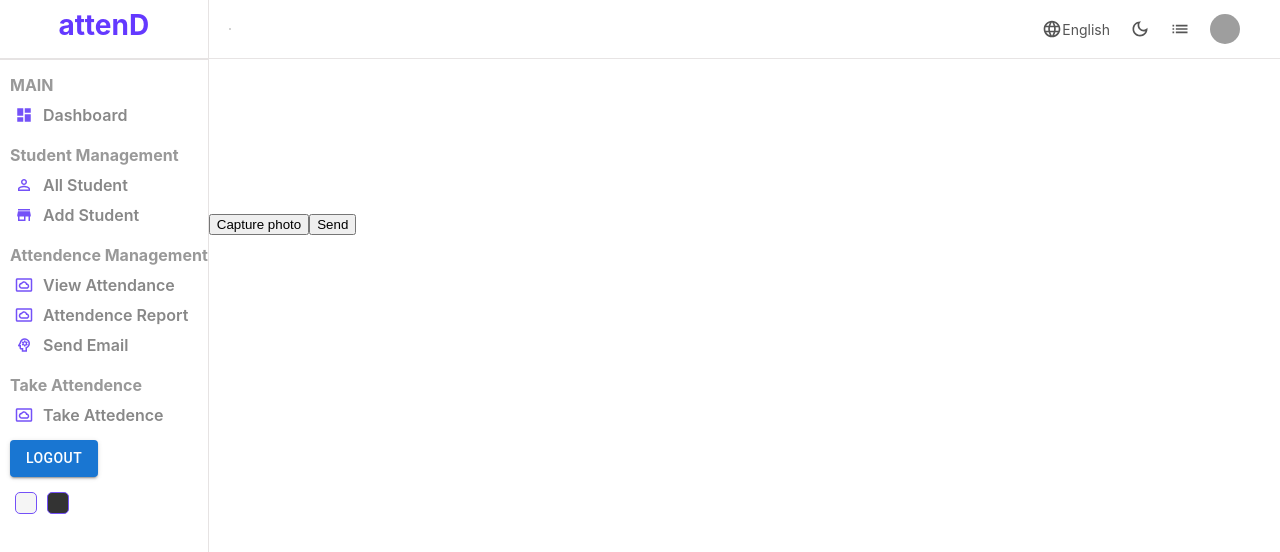
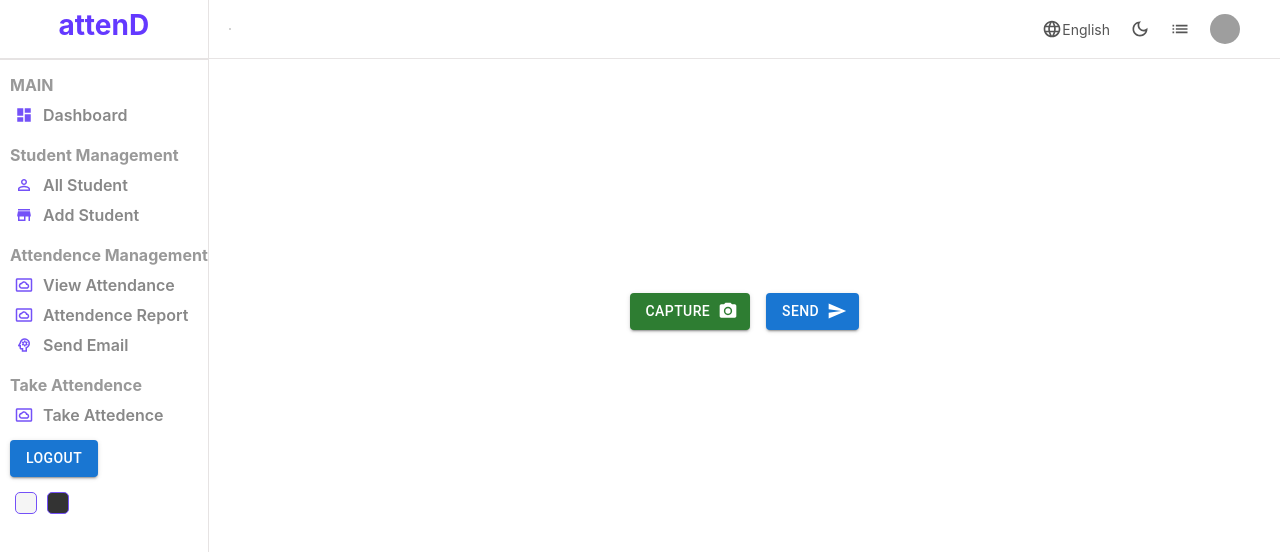
Before and after one commit to monjulboruah/attendence-system, a React (Create React App) app in the folder client/: page /take-attendance in a window 1280 px wide. Shown: the top 552 px of the page. Built offline with nearby package versions, Linux system fonts and the light colour scheme; no server answers; grey boxes are pictures that could not be loaded.

Commit message:
image updated

```diff
--- a/client/src/components/attendence/TakeAttendence.jsx
+++ b/client/src/components/attendence/TakeAttendence.jsx
@@ -2,7 +2,12 @@ import React from "react";
 import Webcam from "react-webcam";
 import { useState } from "react";
 import axios from "axios";
-//import { WriteFile } from "./WriteFile";
+import Stack from '@mui/material/Stack';
+import Button from '@mui/material/Button';
+import Box from '@mui/material/Box';
+import Grid from '@mui/material/Grid';
+import CameraAltIcon from '@mui/icons-material/CameraAlt';
+import SendIcon from '@mui/icons-material/Send';
 
 
 export default function TakeAttendence() {
@@ -54,8 +59,11 @@ export default function TakeAttendence() {
     <>
       {loading === false ? (
         <>
-          <div className="productClassification">
-            <>
+
+
+          <Box sx={{ flexGrow: 1, padding: 5 }}>
+              <Grid container justifyContent="center">
+                <Grid item>
                   <Webcam
                   audio={false}
                   ref={webcamRef}
@@ -66,19 +74,24 @@ export default function TakeAttendence() {
                   }}
                   screenshotFormat="image/jpeg"
                   />
+                </Grid>
+            </Grid>
+          </Box>
 
-            </>
-          </div>
-          <div style={{position: "absolute"}}>
-              <button onClick={capture}>Capture photo</button>
-              <button onClick={onSubmit}>Send</button>
+          <Box sx={{ flexGrow: 1 }}>
+            <Stack spacing={2} justifyContent="center" direction="row">
+              <Button variant="contained" color="success" onClick={capture} endIcon={<CameraAltIcon />}>Capture</Button>
+              <Button variant="contained" onClick={onSubmit} endIcon={<SendIcon/>}>Send</Button>
+            </Stack>
+          </Box>
+
+          <Box sx={{ flexGrow: 1, padding: 5 }}>
+              <Grid container justifyContent="center">
+                <Grid item>
                   {imgSrc && <img src={imgSrc} />}
-
-          </div>
-
-          {/* <p>Height: {dimension.height}</p>
-          <p>Width: {dimension.width}</p>
-          <p>Packaging: {packageSize}</p> */}
+                </Grid>
+              </Grid>
+          </Box>
         </>
       ) : (
         <p>Loading... | Please wait</p>
--- a/client/src/components/attendence/TakeTrainingData.jsx
+++ b/client/src/components/attendence/TakeTrainingData.jsx
@@ -2,7 +2,12 @@ import React from "react";
 import Webcam from "react-webcam";
 import { useState } from "react";
 import axios from "axios";
-
+import Stack from '@mui/material/Stack';
+import Button from '@mui/material/Button';
+import CameraAltIcon from '@mui/icons-material/CameraAlt';
+import SendIcon from '@mui/icons-material/Send';
+import Box from '@mui/material/Box';
+import Grid from '@mui/material/Grid';
 
 export default function TakeTrainingData() {
   const webcamRef = React.useRef(null);
@@ -55,21 +60,41 @@ export default function TakeTrainingData() {
     <>
       {loading === false ? (
         <>
-          <div style={{height: "500px", width: "500px"}}>
+          <div>
             <>
+            <Box sx={{ flexGrow: 1, padding: 5 }}>
+              <Grid container justifyContent="center">
+                <Grid item>
                   <Webcam
                   audio={false}
-
                   ref={webcamRef}
+                  forceScreenshotSourceSize
+                  videoConstraints={{
+                    height: 500,
+                    width: 500
+                  }}
                   screenshotFormat="image/jpeg"
                   />
-              <button onClick={capture}>Capture photo</button>
-              <button onClick={onSubmit}>Send</button>
+                </Grid>
+            </Grid>
+          </Box>
+        <Box sx={{ flexGrow: 1 }}>
+          <Stack spacing={2} justifyContent="center" direction="row">
+            <Button variant="contained" color="success" onClick={capture} endIcon={<CameraAltIcon />}>Capture</Button>
+            <Button variant="contained" onClick={onSubmit} endIcon={<SendIcon/>}>Send</Button>
+          </Stack>
+        </Box>
+
+          <Box sx={{ flexGrow: 1, padding: 5 }}>
+            <Grid container spacing={2}>
             {
               imgSrc.length !== 0 && imgSrc.map((ele, idx)=> {
-                  return <img src={ele} id = {idx}/>
+                return ( <Grid item xs={6}> <img src={ele} id = {idx}/> </Grid>)
               })
             }
+            </Grid>
+          </Box>
+
 
           </>
           </div>
```
Lines whose indentation alone changed are shown as unchanged.
